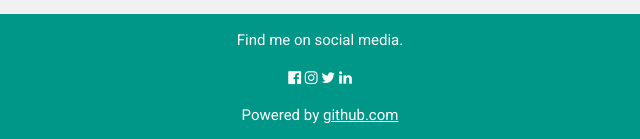
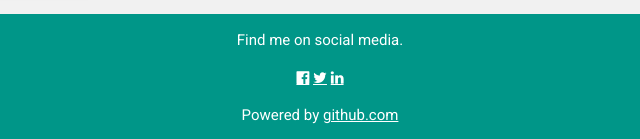
Before and after one commit to Sabayke/Sabayke.github.io, a plain HTML site: page index.html in a window 1280 px wide. Shown: the part 1171-1310 px from the top of the page, 320-960 px from the left. Drawn offline with nearby package versions, Linux system fonts and the light colour scheme.

Commit message:
Update index.html

```diff
--- a/index.html
+++ b/index.html
@@ -114,10 +114,9 @@ html,body,h1,h2,h3,h4,h5,h6 {font-family: "Roboto", sans-serif}
 
 <footer class="w3-container w3-teal w3-center w3-margin-top">
   <p>Find me on social media.</p>
-  <i class="fa fa-facebook-official w3-hover-opacity"></i>
-  <i class="fa fa-instagram w3-hover-opacity"><a href="https://www.facebook.com/sabayke.bremso"></a></i>
-  <i class="fa fa-twitter w3-hover-opacity"><a href="https://twitter.com/ibrahimtleymidi"></a></i>
-  <i class="fa fa-linkedin w3-hover-opacity"><a href="https://www.linkedin.com/in/sabayke-bremso-84aa99164/"></a></i>
+  <a class="fa fa-facebook-official w3-hover-opacity" href="https://www.facebook.com/sabayke.bremso"></a>
+  <a class="fa fa-twitter w3-hover-opacity" href="https://twitter.com/ibrahimtleymidi"></a>
+  <a class="fa fa-linkedin w3-hover-opacity" href="https://www.linkedin.com/in/sabayke-bremso-84aa99164/"></a>
   <p>Powered by <a href="https://www.github.com/Sabayke" target="_blank">github.com</a></p>
 </footer>
 
```
